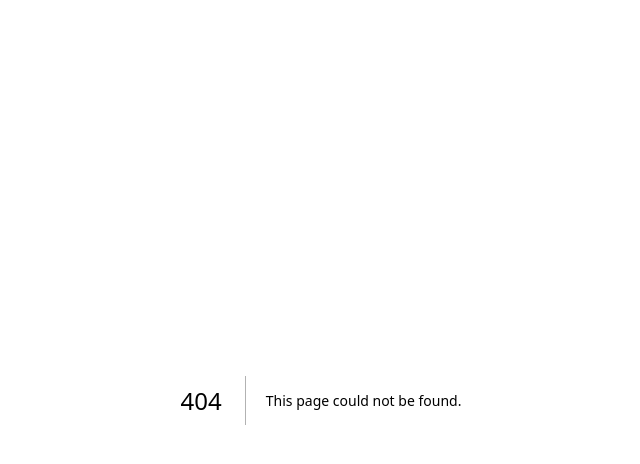
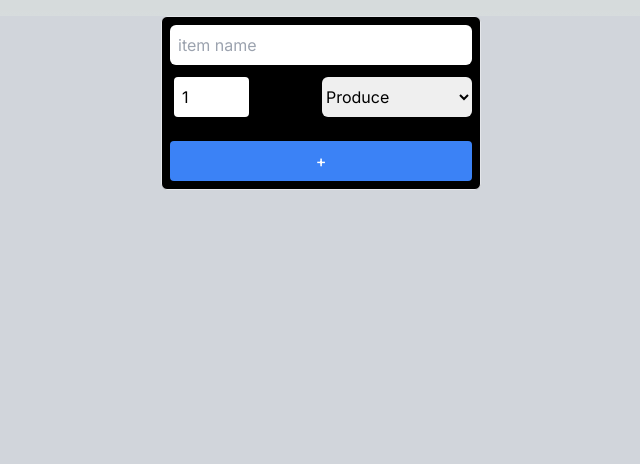
Before and after one commit to Rimon83/cprg306-assignments, a Next.js app: page /week4 in a window 1280 px wide. Before the commit this address had no page. Shown: the top 464 px of the page, without its empty margins (319-959 px from the left). Built offline with nearby package versions, Linux system fonts and the light colour scheme.

Commit message:
add week 4 route

```diff
--- a/app/page.js
+++ b/app/page.js
@@ -10,6 +10,7 @@ export default function Home() {
           <StudentInfo />
           <Link href="/week2">Week 2 </Link>
           <Link href= "/week3">Week 3</Link>
+          <Link href= "/week4">Week 4</Link>
         </div>
       </div>
     </main>
--- /dev/null
+++ b/app/week4/page.js
@@ -0,0 +1,74 @@
+"use client";
+import { useState } from "react";
+
+export default function NewItem() {
+  const [name, setName] = useState("");
+  const [quantity, setQuantity] = useState(1);
+  const [category, setCategory] = useState("produce");
+
+  function handleSubmit(event) {
+    event.preventDefault();
+
+    const item = {
+      name,
+      quantity,
+      category
+    }
+
+    console.log (item);
+    alert(`Added item: ${name}, quantity: ${quantity}, category: ${category}`);
+
+    setName("");
+    setQuantity(1);
+    setCategory("produce")
+  }
+  return (
+    <main className="min-h-screen bg-gray-300">
+      <form onSubmit={handleSubmit} className="sm:w-1/4 mx-auto my-4 bg-black border p-2 flex flex-col justify-content-center gap-3 rounded-md">
+        <input
+          type="text"
+          value={name}
+          placeholder="item name"
+          className="p-2 rounded-md"
+          onChange={(e) => setName(e.target.value)}
+          required
+        />
+        <div className="flex justify-between">
+          <input
+            type="number"
+            min="1"
+            max="99"
+            value={quantity}
+            className="sm:w-[75px] h-10 rounded p-2 ml-1"
+            onChange={(e) => setQuantity(e.target.value)}
+            required
+          />
+          <select
+            value={category}
+            className="sm:w-[150px] h-10 rounded-md"
+            onChange={(e) => setCategory(e.target.value)}
+          >
+            <optgroup label="Category" className="font-light">
+              <option value="produce">Produce</option>
+              <option value="dairy">Dairy</option>
+              <option value="bakery">Bakery</option>
+              <option value="meat">Meat</option>
+              <option value="frozen food">Frozen food</option>
+              <option value="canned goods">Canned goods</option>
+              <option value="dry goods">Dry goods</option>
+              <option value="beverages">Beverages</option>
+              <option value="snacks">Snacks</option>
+              <option value="household">Household</option>
+              <option vale="others">Others</option>
+            </optgroup>
+          </select>
+        </div>
+        <input
+          type="submit"
+          value="+"
+          className="p-2 rounded bg-blue-500 text-white font-medium hover:bg-blue-600 cursor-pointer mt-3"
+        />
+      </form>
+    </main>
+  );
+}
```
